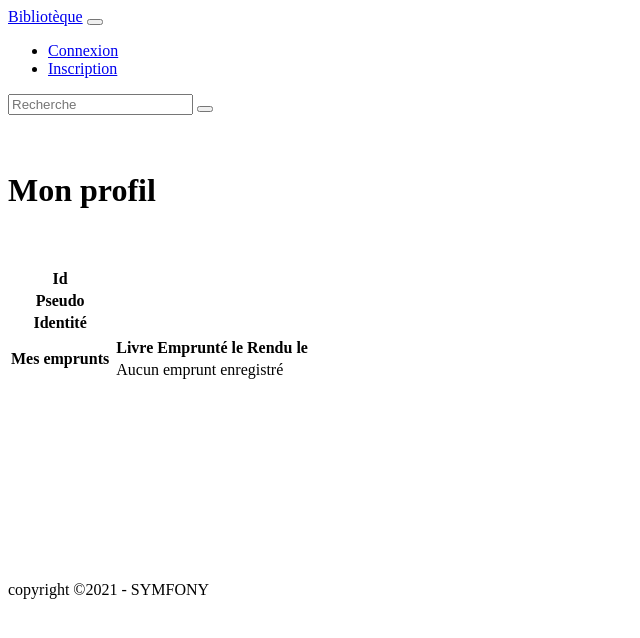
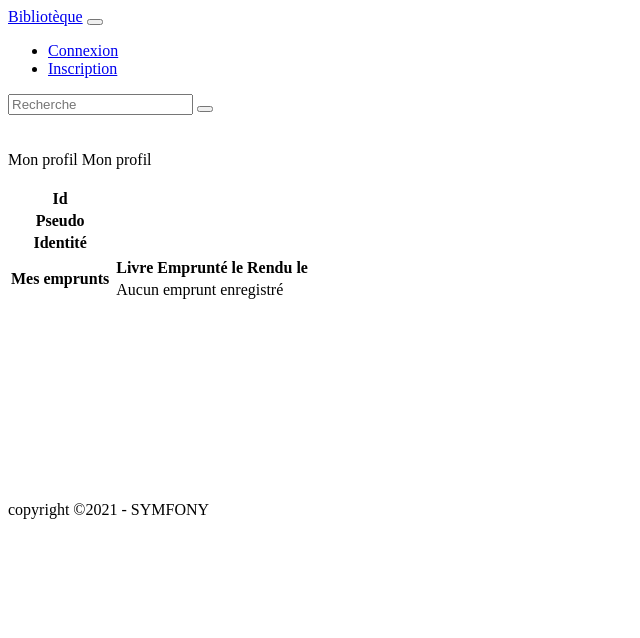
Before and after one commit to Novelaine/projetsymfony5, a Symfony app: template templates/profil/index.html.twig in a window 1280 px wide. Shown: the top 638 px of the page, without its empty margins (0-640 px from the left). Run offline with Twig, Linux system fonts and the light colour scheme; the template is opened without the code that fills it, so the values that code supplies are empty; some libraries are stand-ins or nearby versions.

Commit message:
block h1

```diff
--- a/templates/base.html.twig
+++ b/templates/base.html.twig
@@ -28,6 +28,8 @@
                 <div class="alert alert-{{ type }}">{{ msg|raw }}</div>
             {% endfor %}
     {% endfor %}
+
+        {% block h1 %}Biblio{% endblock %}
 
         {% block body %}
 
--- a/templates/profil/index.html.twig
+++ b/templates/profil/index.html.twig
@@ -3,7 +3,7 @@
 {% block title %}Profil lecteur!{% endblock %}
 
 {% block body %}
-        <h1>Mon profil</h1>
+        {% block h1 %}Mon profil{% endblock %}
 <a href="{{ path("accueil") }}">
         <i class="fa fa-reply"></i>
     </a>
```
